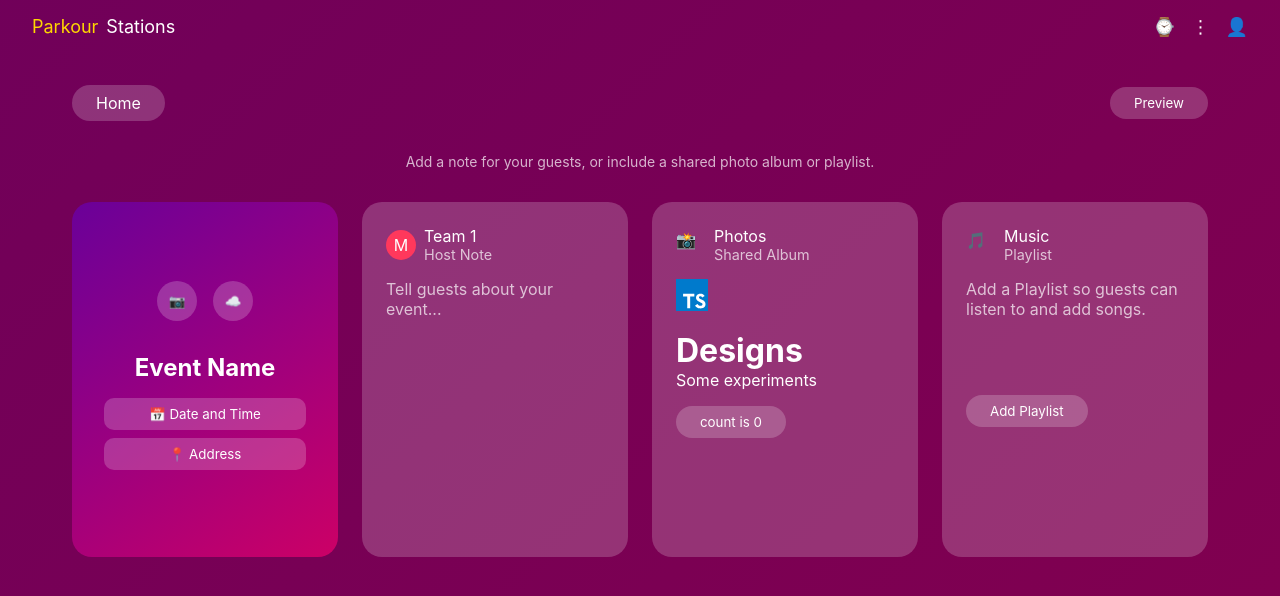
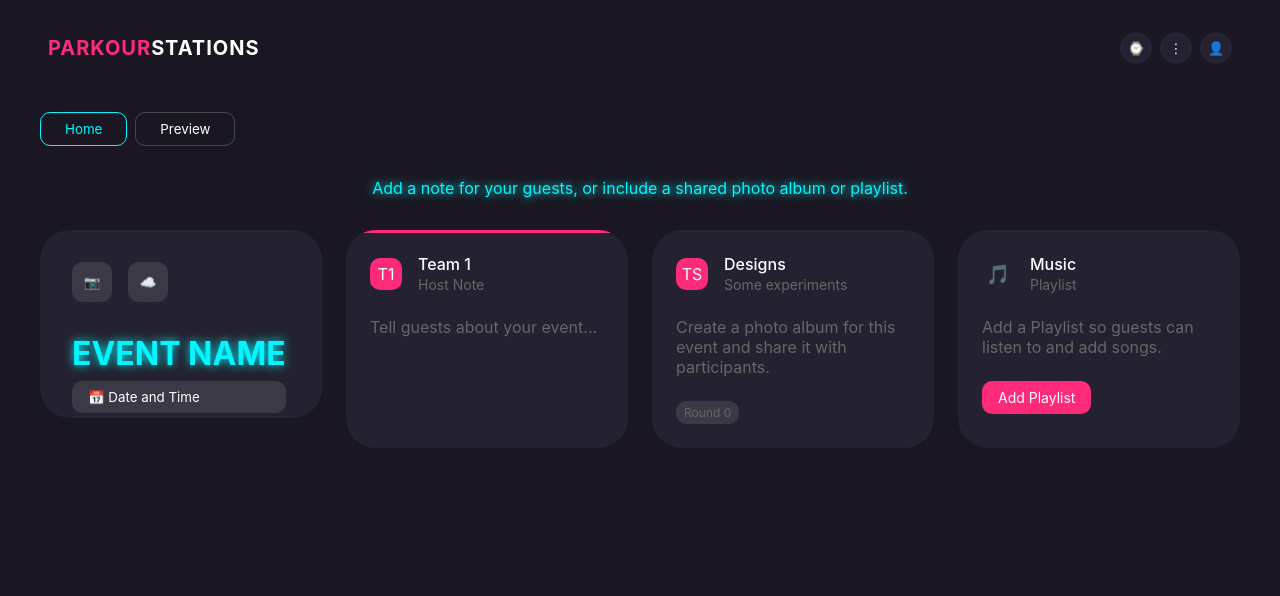
Before and after one commit to marcelox/designs, a website built with Vite: page index.html in a window 1280 px wide. Built offline with nearby package versions, Linux system fonts and the light colour scheme.

Commit message:
Design 3

```diff
--- a/index.html
+++ b/index.html
@@ -6,9 +6,11 @@
     <title>Vite + TS</title>
 </head>
 <body>
+
 <header class="header">
     <div class="logo">
-        <span>Parkour</span>Stations
+        <span>PARKOUR</span>
+        <span>STATIONS</span>
     </div>
     <div class="nav-buttons">
         <button>⌚</button>
@@ -19,7 +21,7 @@
 
 <main class="main-content">
     <nav class="navigation">
-        <a href="#" class="home-button">Home</a>
+        <button class="home-button">Home</button>
         <button class="preview-button">Preview</button>
     </nav>
 
@@ -32,48 +34,49 @@
                 <button class="image-button">☁️</button>
             </div>
             <div class="event-details">
-                <h2 class="event-name">Event Name</h2>
+                <h2 class="event-name">EVENT NAME</h2>
                 <button class="detail-button">📅 Date and Time</button>
                 <button class="detail-button">📍 Address</button>
             </div>
         </div>
 
-        <div class="feature-card">
+        <div class="feature-card pink-header">
             <div class="host-info">
-                <div class="host-avatar">M</div>
+                <div class="host-avatar">T1</div>
                 <div>
-                    <div>Team 1</div>
-                    <div style="opacity: 0.7; font-size: 0.9rem;">Host Note</div>
+                    <h3 class="feature-title">Team 1</h3>
+                    <div class="feature-subtitle">Host Note</div>
                 </div>
             </div>
             <div class="feature-content">
-                <p style="opacity: 0.7;">Tell guests about your event...</p>
+                <p class="feature-description">Tell guests about your event...</p>
             </div>
         </div>
 
         <div class="feature-card">
             <div class="host-info">
-                <div style="width: 30px; height: 30px;">📸</div>
+                <div class="host-avatar">TS</div>
                 <div>
-                    <div>Photos</div>
-                    <div style="opacity: 0.7; font-size: 0.9rem;">Shared Album</div>
+                    <h3 class="feature-title">Designs</h3>
+                    <div class="feature-subtitle">Some experiments</div>
                 </div>
             </div>
             <div class="feature-content">
-                <div id="app"></div>
+                <p class="feature-description">Create a photo album for this event and share it with participants.</p>
             </div>
+            <div class="feature-tag">Round 0</div>
         </div>
 
         <div class="feature-card">
             <div class="host-info">
-                <div style="width: 30px; height: 30px;">🎵</div>
+                <div class="feature-icon">🎵</div>
                 <div>
-                    <div>Music</div>
-                    <div style="opacity: 0.7; font-size: 0.9rem;">Playlist</div>
+                    <h3 class="feature-title">Music</h3>
+                    <div class="feature-subtitle">Playlist</div>
                 </div>
             </div>
             <div class="feature-content">
-                <p style="opacity: 0.7;">Add a Playlist so guests can listen to and add songs.</p>
+                <p class="feature-description">Add a Playlist so guests can listen to and add songs.</p>
             </div>
             <button class="feature-button">Add Playlist</button>
         </div>
--- a/src/style.css
+++ b/src/style.css
@@ -1,40 +1,21 @@
 :root {
   /* Colors */
-  --color-primary: #4a0072;
-  --color-secondary: #8e0047;
-  --color-accent: #ffd700;
+  --color-background: #1a1722;
+  --color-card: #242230;
+  --color-neon: #00f7ff;
+  --color-pink: #ff2b7a;
   --color-white: #ffffff;
+  --color-gray: #666;
 
-  /* Background gradients */
-  --gradient-main: linear-gradient(135deg, var(--color-primary) 0%, var(--color-secondary) 100%);
-  --gradient-card: linear-gradient(145deg, #6a0099 0%, #cc0066 100%);
-
-  /* Opacity levels */
-  --opacity-overlay: 0.2;
-  --opacity-muted: 0.7;
-
-  /* Spacing */
+  /* Base variables */
   --space-xs: 0.5rem;
   --space-sm: 1rem;
   --space-md: 1.5rem;
   --space-lg: 2rem;
 
-  /* Border radius */
   --radius-sm: 0.625rem;
   --radius-md: 1.25rem;
-  --radius-full: 999rem;
-
-  /* Font sizes */
-  --text-sm: 0.875rem;
-  --text-base: 1rem;
-  --text-lg: 1.125rem;
-  --text-xl: 1.5rem;
-}
-
-@keyframes gradientFlow {
-  0% { background-position: 0% 50%; }
-  50% { background-position: 100% 50%; }
-  100% { background-position: 0% 50%; }
+  --radius-lg: 1.875rem;
 }
 
 * {
@@ -46,9 +27,9 @@
 
 body {
   min-height: 100vh;
-  background: var(--gradient-main);
-  background-size: 400% 400%;
-  animation: gradientFlow 15s ease infinite;
+  background: var(--color-background);
+  color: var(--color-white);
+  padding: 1rem;
 }
 
 .header {
@@ -56,85 +37,88 @@ body {
   justify-content: space-between;
   align-items: center;
   padding: var(--space-sm) var(--space-lg);
-  color: var(--color-white);
 }
 
 .logo {
   display: flex;
   align-items: center;
-  gap: var(--space-xs);
-  font-size: var(--text-lg);
+  font-size: 1.25rem;
+  font-weight: bold;
+  letter-spacing: 0.05em;
 }
 
-.logo span {
-  color: var(--color-accent);
+.logo span:first-child {
+  color: var(--color-pink);
 }
 
 .nav-buttons {
   display: flex;
-  gap: var(--space-sm);
+  gap: 0.5rem;
 }
 
 .nav-buttons button {
-  background: none;
+  background: var(--color-card);
   border: none;
   color: var(--color-white);
+  width: 2rem;
+  height: 2rem;
+  border-radius: 50%;
   cursor: pointer;
-  font-size: var(--text-lg);
+  display: flex;
+  align-items: center;
+  justify-content: center;
 }
 
 .main-content {
-  max-width: 75rem;
-  margin: var(--space-lg) auto;
-  padding: 0 var(--space-lg);
+  max-width: 1200px;
+  margin: 0 auto;
+  padding: var(--space-lg) 0;
 }
 
 .navigation {
   display: flex;
-  justify-content: space-between;
-  align-items: center;
+  gap: 0.5rem;
   margin-bottom: var(--space-lg);
 }
 
 .home-button, .preview-button {
-  background: rgba(255, 255, 255, var(--opacity-overlay));
+  background: transparent;
   padding: var(--space-xs) var(--space-md);
-  border-radius: var(--radius-full);
   color: var(--color-white);
-  text-decoration: none;
-  border: none;
+  border: 1px solid rgba(255, 255, 255, 0.2);
+  border-radius: var(--radius-sm);
   cursor: pointer;
-  transition: background-color 0.3s ease;
+  transition: all 0.3s ease;
 }
 
-.home-button:hover, .preview-button:hover {
-  background: rgba(255, 255, 255, 0.3);
+.home-button {
+  border-color: var(--color-neon);
+  color: var(--color-neon);
 }
 
 .customization-text {
-  color: var(--color-white);
   text-align: center;
-  font-size: var(--text-sm);
-  opacity: var(--opacity-muted);
+  color: var(--color-neon);
+  margin: var(--space-lg) 0;
+  text-shadow: 0 0 10px var(--color-neon);
 }
 
 .cards-container {
   display: grid;
-  grid-template-columns: repeat(auto-fit, minmax(15.625rem, 1fr));
+  grid-template-columns: repeat(auto-fit, minmax(280px, 1fr));
   gap: var(--space-md);
-  margin-top: var(--space-lg);
 }
 
 .main-card {
-  background: var(--gradient-card);
-  border-radius: var(--radius-md);
+  background: var(--color-card);
+  border-radius: var(--radius-lg);
   padding: var(--space-lg);
-  aspect-ratio: 3/4;
+  aspect-ratio: 3/2;
   display: flex;
   flex-direction: column;
-  justify-content: center;
-  align-items: center;
-  color: var(--color-white);
+  align-items: flex-start;
+  position: relative;
+  overflow: hidden;
 }
 
 .image-buttons {
@@ -144,113 +128,118 @@ body {
 }
 
 .image-button {
-  background: rgba(255, 255, 255, var(--opacity-overlay));
+  background: rgba(255, 255, 255, 0.1);
   border: none;
   width: 2.5rem;
   height: 2.5rem;
-  border-radius: 50%;
-  display: flex;
-  align-items: center;
-  justify-content: center;
-  cursor: pointer;
-  transition: background-color 0.3s ease;
-}
-
-.image-button:hover {
-  background: rgba(255, 255, 255, 0.3);
-}
-
-.event-details {
-  text-align: center;
-  width: 100%;
-}
-
-.event-name {
-  font-size: var(--text-xl);
-  margin-bottom: var(--space-sm);
-}
-
-.detail-button {
-  background: rgba(255, 255, 255, var(--opacity-overlay));
-  border: none;
-  padding: var(--space-xs);
   border-radius: var(--radius-sm);
   color: var(--color-white);
-  width: 100%;
-  margin: var(--space-xs) 0;
   cursor: pointer;
   display: flex;
   align-items: center;
   justify-content: center;
-  gap: var(--space-xs);
-  transition: background-color 0.3s ease;
 }
 
-.detail-button:hover {
-  background: rgba(255, 255, 255, 0.3);
+.event-name {
+  font-size: 2rem;
+  color: var(--color-neon);
+  text-shadow: 0 0 10px var(--color-neon);
+  margin-bottom: auto;
+  font-weight: bold;
+}
+
+.detail-button {
+  background: rgba(255, 255, 255, 0.1);
+  border: none;
+  padding: var(--space-xs) var(--space-sm);
+  color: var(--color-white);
+  width: 100%;
+  text-align: left;
+  margin-top: var(--space-xs);
+  border-radius: var(--radius-sm);
+  cursor: pointer;
+  display: flex;
+  align-items: center;
+  gap: var(--space-xs);
 }
 
 .feature-card {
-  background: rgba(255, 255, 255, var(--opacity-overlay));
-  border-radius: var(--radius-md);
+  background: var(--color-card);
+  border-radius: var(--radius-lg);
   padding: var(--space-md);
   color: var(--color-white);
+  position: relative;
+  overflow: hidden;
+}
+
+.feature-card.pink-header::before {
+  content: '';
+  position: absolute;
+  top: 0;
+  left: 0;
+  right: 0;
+  height: 3px;
+  background: var(--color-pink);
 }
 
 .host-info {
   display: flex;
   align-items: center;
-  gap: var(--space-xs);
-  margin-bottom: var(--space-sm);
+  gap: var(--space-sm);
+  margin-bottom: var(--space-md);
 }
 
 .host-avatar {
-  width: 1.875rem;
-  height: 1.875rem;
-  background: #ff385c;
-  border-radius: 50%;
+  width: 2rem;
+  height: 2rem;
+  background: var(--color-pink);
+  border-radius: var(--radius-sm);
   display: flex;
   align-items: center;
   justify-content: center;
+  color: var(--color-white);
 }
 
 .feature-icon {
-  width: 1.875rem;
-  height: 1.875rem;
+  width: 2rem;
+  height: 2rem;
   display: flex;
   align-items: center;
   justify-content: center;
-}
-
-.feature-content {
-  min-height: 6.25rem;
+  font-size: 1.2rem;
 }
 
 .feature-title {
-  font-weight: normal;
+  font-size: 1rem;
+  font-weight: 500;
   margin-bottom: 0.125rem;
 }
 
 .feature-subtitle {
-  opacity: var(--opacity-muted);
-  font-size: var(--text-sm);
+  color: var(--color-gray);
+  font-size: 0.875rem;
 }
 
 .feature-description {
-  opacity: var(--opacity-muted);
+  color: var(--color-gray);
+  margin: var(--space-md) 0;
 }
 
 .feature-button {
-  background: rgba(255, 255, 255, var(--opacity-overlay));
+  background: var(--color-pink);
   border: none;
-  padding: var(--space-xs) var(--space-md);
-  border-radius: var(--radius-full);
+  padding: var(--space-xs) var(--space-sm);
   color: var(--color-white);
-  margin-top: var(--space-sm);
+  border-radius: var(--radius-sm);
   cursor: pointer;
-  transition: background-color 0.3s ease;
+  font-size: 0.875rem;
 }
 
-.feature-button:hover {
-  background: rgba(255, 255, 255, 0.3);
+.feature-tag {
+  display: inline-block;
+  padding: 0.25rem 0.5rem;
+  background: rgba(255, 255, 255, 0.1);
+  border-radius: var(--radius-sm);
+  font-size: 0.75rem;
+  color: var(--color-gray);
 }
```
